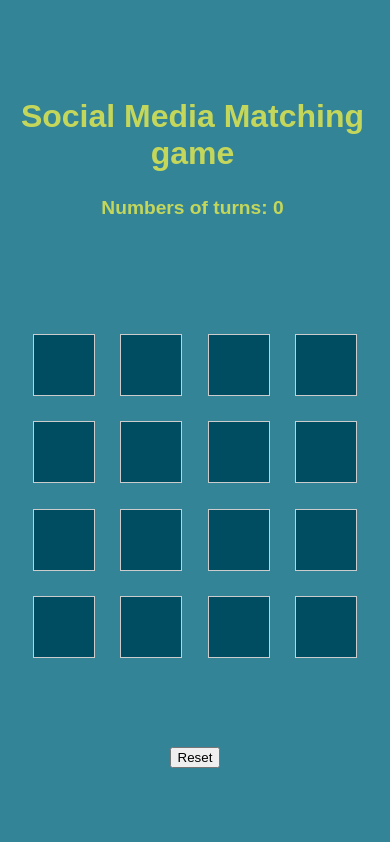
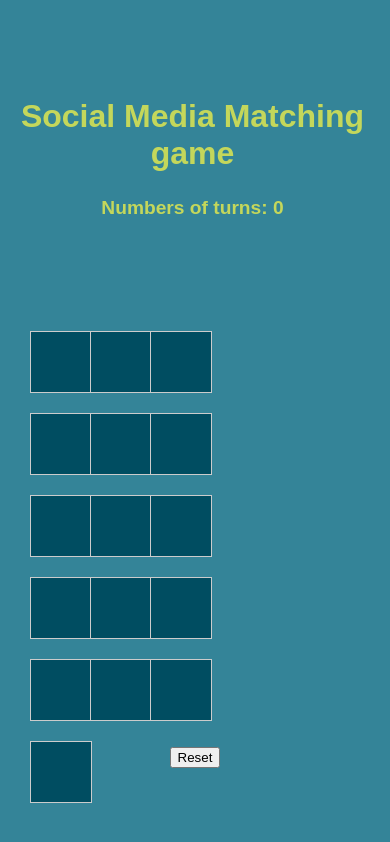
Before and after one commit to pragyes31/matchingGame, a website built with Parcel: page index.html in a window 390 px wide. Built offline with nearby package versions, Linux system fonts and the light colour scheme.

Commit message:
flexbox to grid

```diff
--- a/src/styles.css
+++ b/src/styles.css
@@ -30,10 +30,12 @@ body {
   width: 350px;
   height: 350px;
   background-color: #348498;
-  display: flex;
+  display: grid;
+  grid-template-columns: 60px 60px 60px 60px;
+  /* display: flex;
   flex-wrap: wrap;
   justify-content: space-around;
-  align-items: center;
+  align-items: center; */
 }
 
 .match-box {
@@ -81,4 +83,8 @@ body {
   .heading {
     font-size: 2rem;
   }
+
+  .matching-game {
+    grid-template-columns: 60px 60px 60px;
+  }
 }
```
